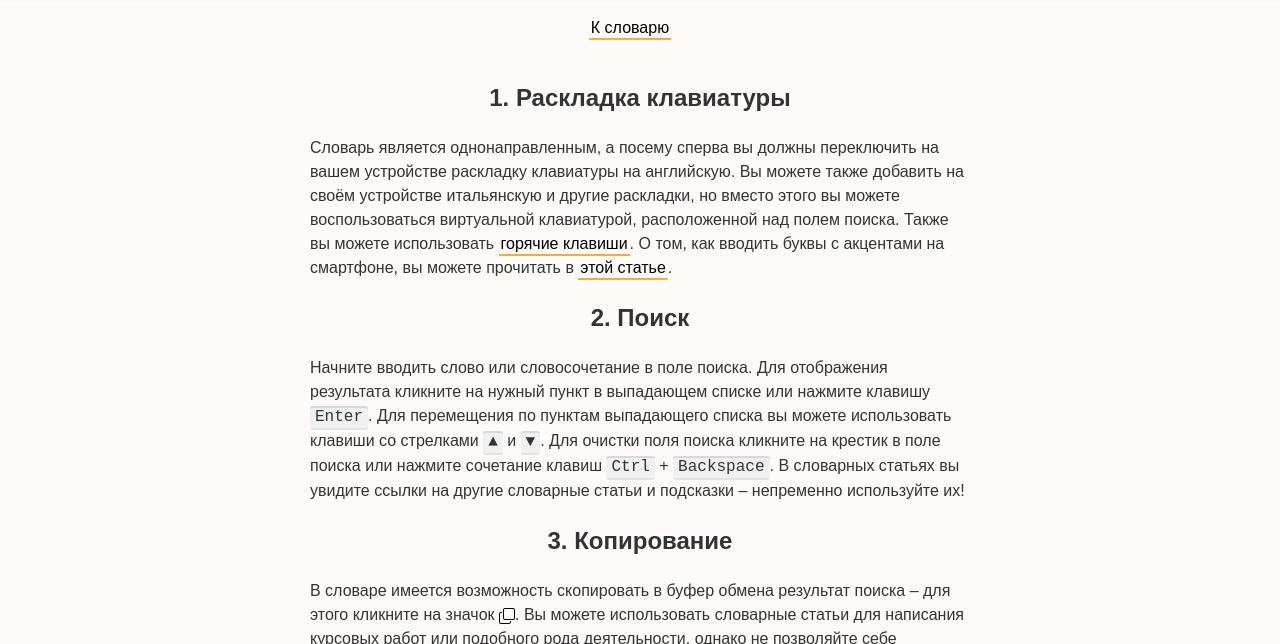
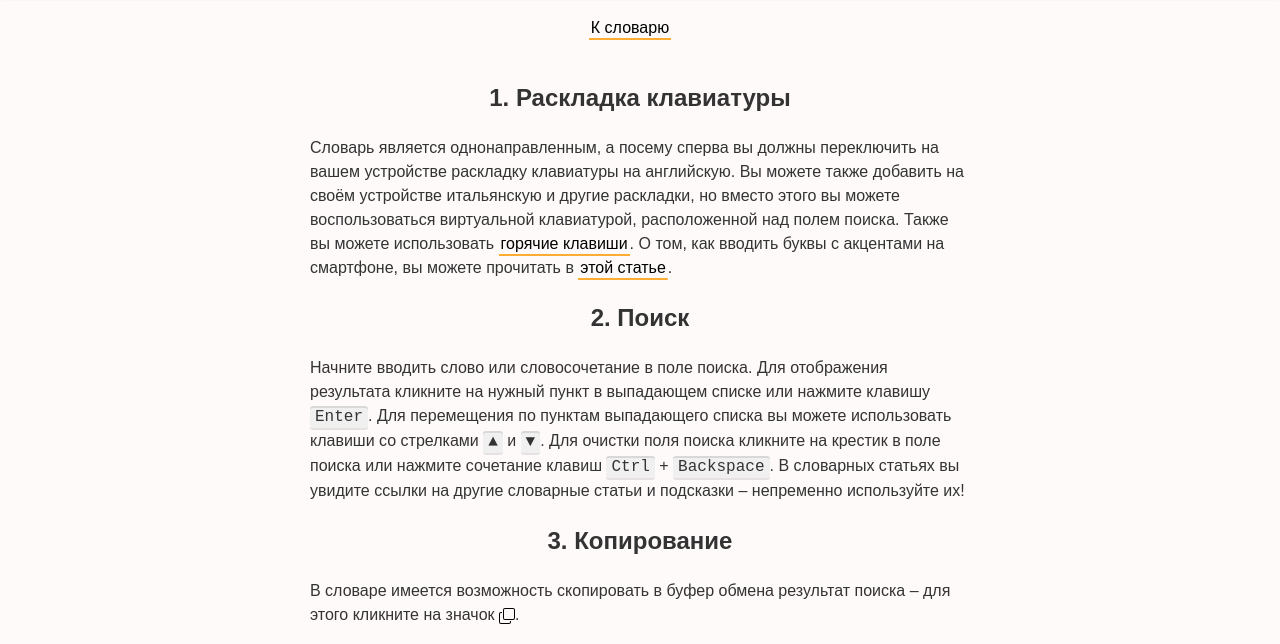
Before and after one commit to postolny/termini-musicali, a plain HTML site: page come-usare-il-dizionario.html in a window 1280 px wide. Shown: the part 156-800 px from the top of the page. Drawn offline with nearby package versions, Linux system fonts and the light colour scheme.

Commit message:
Add files via upload

```diff
--- a/come-usare-il-dizionario.html
+++ b/come-usare-il-dizionario.html
@@ -35,7 +35,7 @@
       <h2>2. Поиск</h2>
       <p>Начните вводить слово или словосочетание в поле поиска. Для отображения результата кликните на нужный пункт в выпадающем списке или нажмите клавишу <kbd>Enter</kbd>. Для перемещения по пунктам выпадающего списка вы можете использовать клавиши со стрелками <kbd>▲</kbd> и <kbd>▼</kbd>. Для очистки поля поиска кликните на крестик в поле поиска или нажмите сочетание клавиш <kbd>Ctrl</kbd> + <kbd>Backspace</kbd>. В словарных статьях вы увидите ссылки на другие словарные статьи и подсказки – непременно используйте их!</p>
       <h2>3. Копирование</h2>
-      <p>В словаре имеется возможность скопировать в буфер обмена результат поиска – для этого кликните на значок <img src="images/copy.svg" id="copyIcon" width="16" height="16">. Вы можете использовать словарные статьи для написания курсовых работ или подобного рода деятельности, однако не позволяйте себе бездумное копирование материалов не только на этом сайте, но и в любом другом источнике – это будет содействовать вашему развитию и вызовет большее к вам уважение.</p>
+      <p>В словаре имеется возможность скопировать в буфер обмена результат поиска – для этого кликните на значок <img src="images/copy.svg" id="copyIcon" width="16" height="16">.</p>
       <h2>4. История</h2>
       <p>Для того, чтобы воспользоваться функцией истории поиска и переходов по ссылкам в словарных статьях, кликните на значок <img src="images/history.svg" id="historyIcon" width="22" height="22"> или нажмите сочетание алавиш <kbd>Ctrl</kbd> + <kbd>M</kbd>. Для Вы можете повторить любой ранее сделанный запрос, кликнув на соответствующую ссылку в отрывшемся модальном окне. История сохраняется на одиин сеанс, то есть пока вы находитесь на странице словаря. Чтобы закрыть окно истории, кликните на крестик в этом окне или нажмите клавишу <kbd>Escape</kbd>.</p>
       <h2>5. Случайный термин</h2>
```
